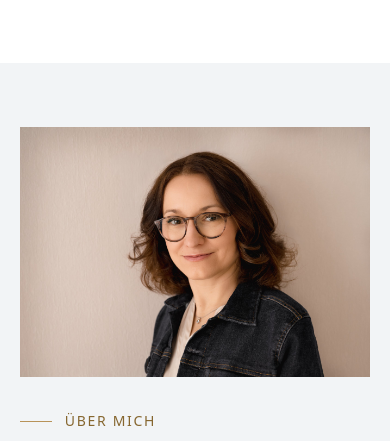
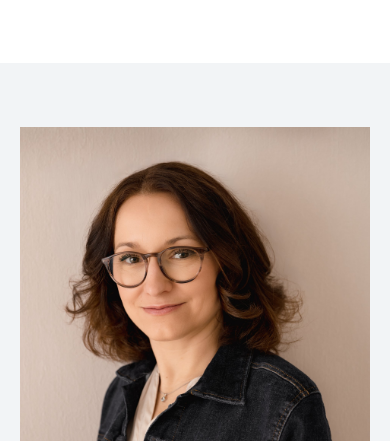
Before and after one commit to katrinworkert-lab/katrin-workert-website, an Astro site: page / in a window 390 px wide. Shown: the part 10910-11351 px from the top of the page. Built offline with nearby package versions, Linux system fonts and the light colour scheme; Astro itself is replaced by a stand-in of ours.

Commit message:
Porträt bei Über mich quadratisch zugeschnitten, Kopf und Schulter vollständig
Co-Authored-By: Claude Fable 5.2 <noreply@anthropic.com>
Claude-Session: https://claude.ai/code/session_01H8WfLHyQ6Lozt7HHayJSDv

```diff
--- a/src/styles/global.css
+++ b/src/styles/global.css
@@ -138,9 +138,9 @@ p { text-wrap: pretty; }
 
 /* Über mich */
 .ueber { background: var(--paper); }
-.ueber-grid { display: grid; grid-template-columns: minmax(0, 1fr) minmax(0, 1fr); gap: clamp(2rem, 6vw, 5.5rem); align-items: start; }
+.ueber-grid { display: grid; grid-template-columns: minmax(0, 6fr) minmax(0, 5fr); gap: clamp(2rem, 6vw, 5.5rem); align-items: start; }
 .ueber-photo { position: sticky; top: 6.5rem; }
-.ueber-photo img { width: 100%; height: auto; }
+.ueber-photo img { width: 100%; aspect-ratio: 1 / 1; object-fit: cover; object-position: 76% 50%; }
 .ueber-titel { margin-top: 0.75rem; padding-bottom: 1.75rem; border-bottom: 1px solid var(--line); color: var(--ink-2); font-size: 1rem; }
 .ueber-text { margin-top: 1.75rem; display: grid; gap: 1.15rem; color: var(--ink-2); }
 .quali { margin-top: 2.5rem; }
@@ -202,7 +202,7 @@ p { text-wrap: pretty; }
   .aw-grid { grid-template-columns: minmax(0, 1fr); }
   .aw-grid li { padding: 1.75rem 0; border-right: 0; border-bottom: 1px solid rgba(255, 255, 255, 0.16); }
   .aw-grid li:last-child { border-bottom: 0; }
-  .ueber-photo { position: static; max-width: 34rem; order: -1; }
+  .ueber-photo { position: static; max-width: 28rem; order: -1; }
   .ablauf-photo { max-width: 28rem; }
   .flurkarte { width: 120%; right: -30%; opacity: 0.1; }
 }
```
